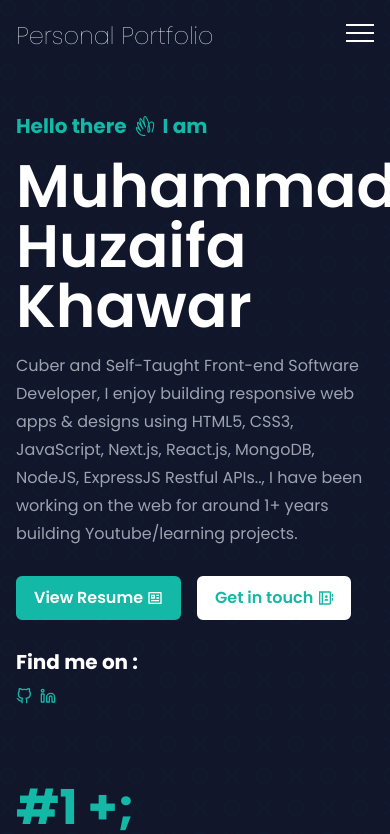
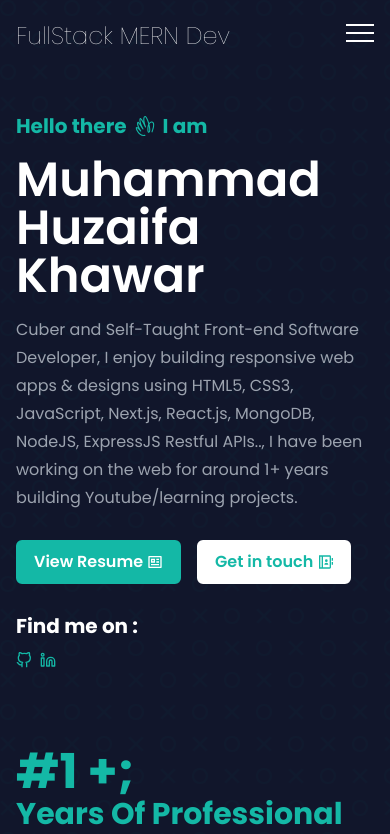
Before and after one commit to Muhammad-Huzaifa24/Personal-Portfolio, a Next.js app: page / in a window 390 px wide. Shown: the top 834 px of the page. Built offline with nearby package versions, Linux system fonts and the light colour scheme.

Commit message:
fix some gap issue

```diff
--- a/components/Contact/index.jsx
+++ b/components/Contact/index.jsx
@@ -63,7 +63,7 @@ const Contact = () => {
 					<h2 className="text-2xl text-teal-500 font-bold mb-2 sm:text-3xl">
 						Start project?
 					</h2>
-					<h3 className="text-md text-gray-400 sm:text-xl">
+					<h3 className="text-sm text-gray-400 sm:text-xl">
 						huzaifakhawar100@gmail.com
 					</h3>
 				</div>
--- a/components/Hero/index.jsx
+++ b/components/Hero/index.jsx
@@ -13,7 +13,7 @@ const Hero = () => {
 				<SiHey />
 				<span>I am</span>
 			</h2>
-			<h1 className="text-6xl font-semibold text-white sm:text-7xl">
+			<h1 className="text-5xl font-semibold text-white sm:text-7xl">
 				Muhammad Huzaifa Khawar
 			</h1>
 			<p className="text-md text-gray-400 leading-7 my-4 sm:text-lg sm:leading-8">
--- a/components/Navbar/index.jsx
+++ b/components/Navbar/index.jsx
@@ -27,7 +27,7 @@ const Navbar = () => {
 						title="John Doe"
 						className="font-thin hover:text-teal-400"
 					>
-						Personal Portfolio
+						FullStack MERN Dev
 					</a>
 				</h2>
 			</div>
--- a/components/Works/index.jsx
+++ b/components/Works/index.jsx
@@ -20,7 +20,7 @@ const Works = () => {
 				Digital Explorers is a knowledge exchange initative between 2 buzzing
 				ICT, offering.
 			</p>
-			<div className="grid grid-cols-1 gap-0 lg:grid-cols-3 sm:grid-cols-2 sm:gap-4">
+			<div className="grid grid-cols-1 gap-5 lg:grid-cols-3 sm:grid-cols-2 sm:gap-4">
 				{works
 					? works.map((work, index) => (
 							<div
```
